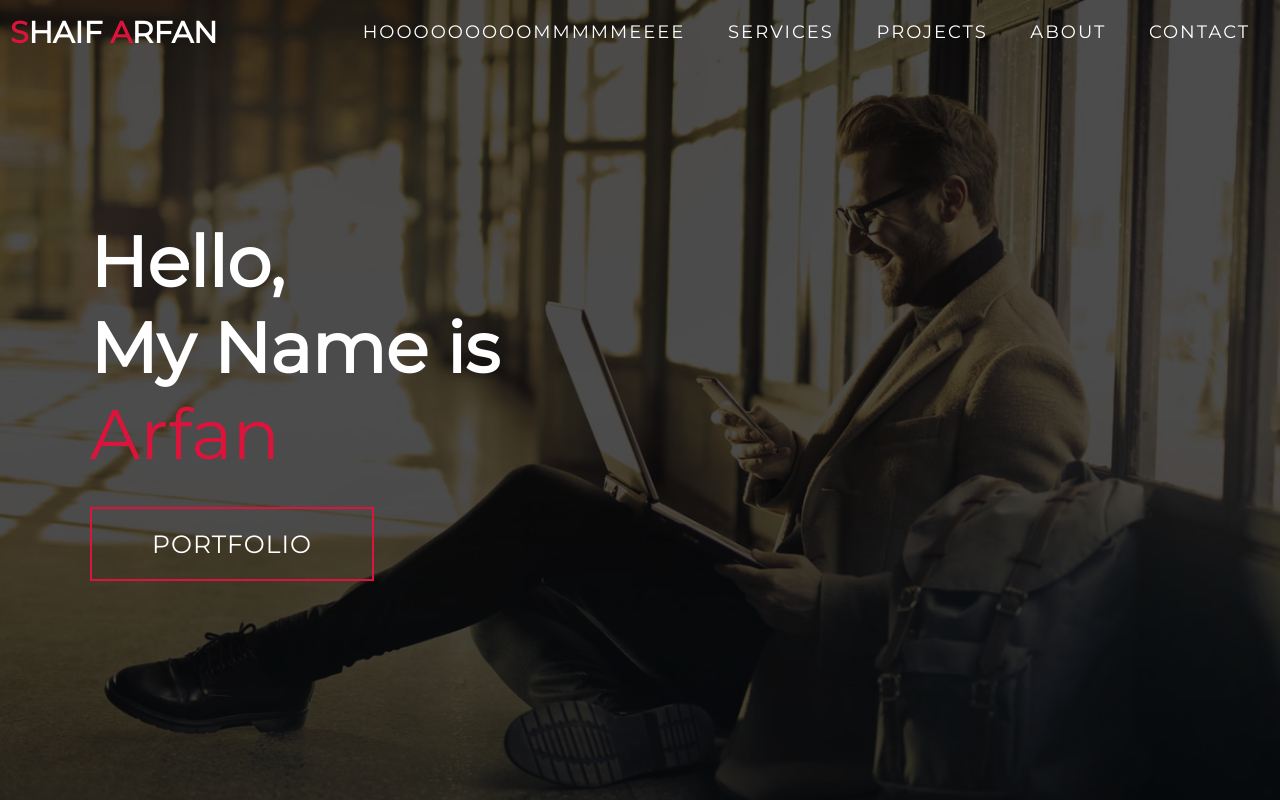
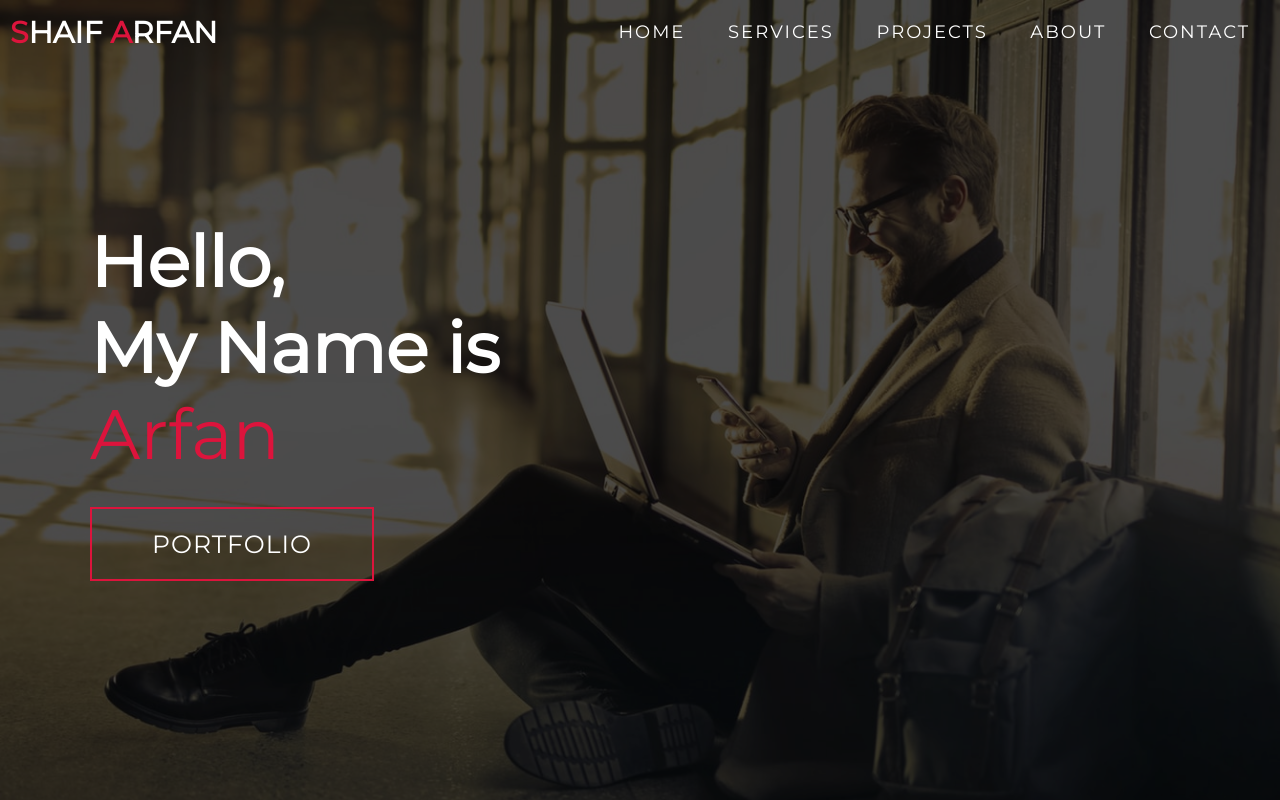
Before and after one commit to alijonKurbanov1999/NewProject, a plain HTML site: page index.html in a window 1280 px wide. Shown: the top 800 px of the page. Drawn offline with Linux system fonts and the light colour scheme.

Commit message:
index.html

```diff
--- a/index.html
+++ b/index.html
@@ -17,7 +17,7 @@
         <div class="nav-list">
           <div class="hamburger"><div class="bar"></div></div>
           <ul>
-            <li><a href="#hero" data-after="Home">Hooooooooommmmmeeee</a></li>
+            <li><a href="#hero" data-after="Home">Home</a></li>
             <li><a href="#services" data-after="Service">Services</a></li>
             <li><a href="#projects" data-after="Projects">Projects</a></li>
             <li><a href="#about" data-after="About">About</a></li>
```
